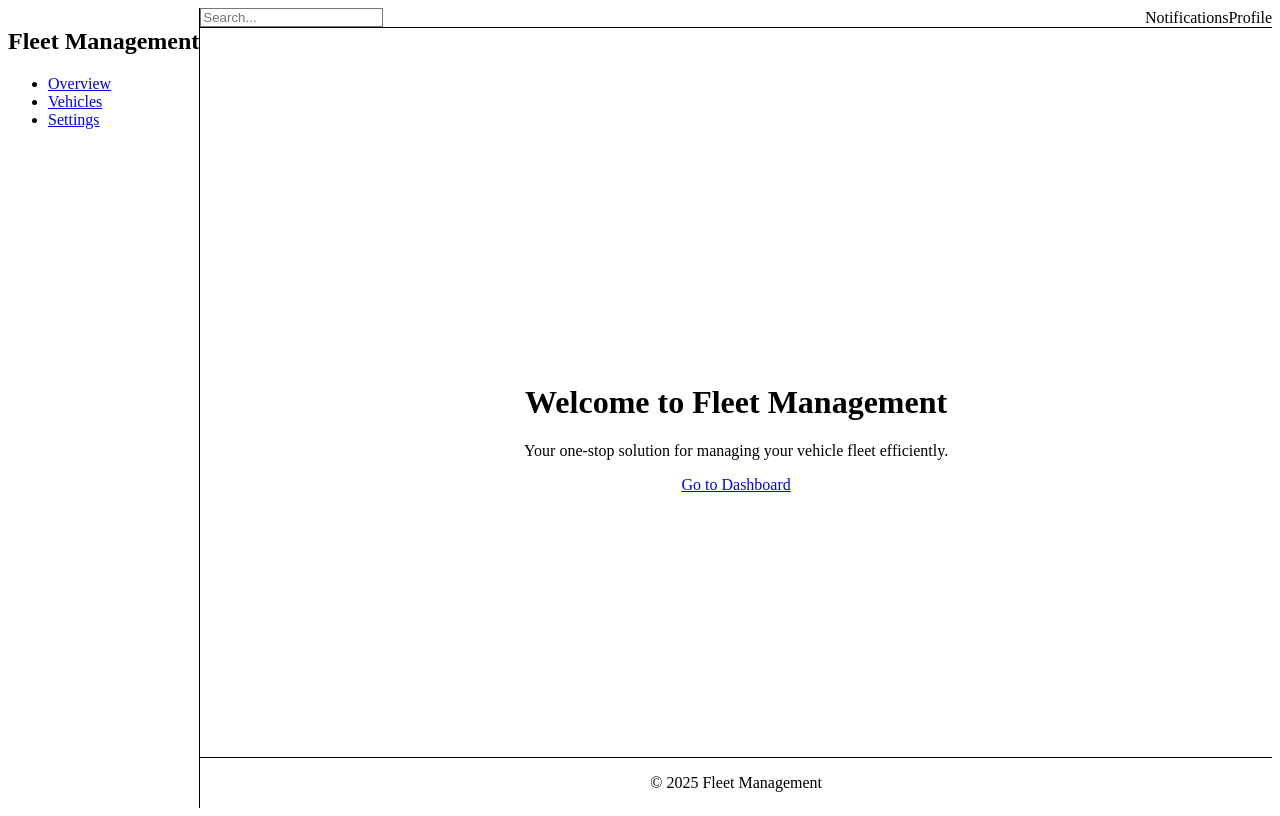
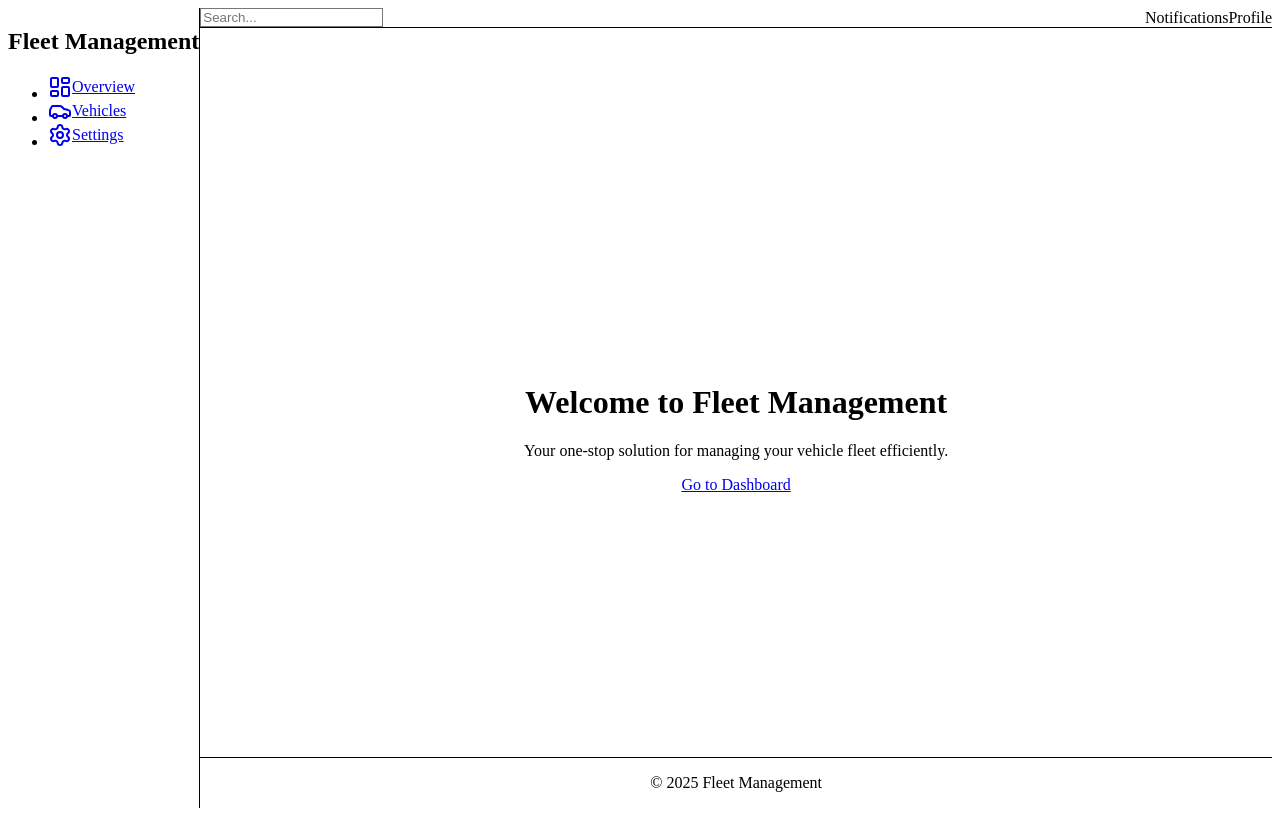
Before and after one commit to choucheniheb/fleet-management-front-end, a Next.js app: page / in a window 1280 px wide. Built offline with nearby package versions, Linux system fonts and the light colour scheme.

Commit message:
feat: improve Sidebar UI
- Add icons to the Sidebar component.

Co-authored-by: openhands <openhands@all-hands.dev>

```diff
--- a/package.json
+++ b/package.json
@@ -10,6 +10,7 @@
   "dependencies": {
     "chart.js": "^4.5.0",
     "lodash": "^4.17.21",
+    "lucide-react": "^0.542.0",
     "next": "15.5.2",
     "prop-types": "^15.8.1",
     "react": "19.1.0",
--- a/src/components/Sidebar.tsx
+++ b/src/components/Sidebar.tsx
@@ -1,5 +1,6 @@
 
 import Link from 'next/link';
+import { LayoutDashboard, Car, Settings } from 'lucide-react';
 
 const Sidebar = () => {
   return (
@@ -8,13 +9,22 @@ const Sidebar = () => {
       <nav>
         <ul>
           <li className="mb-4">
-            <Link href="/overview" className="text-gray-600 hover:text-blue-500 text-lg font-medium">Overview</Link>
+            <Link href="/overview" className="flex items-center text-gray-600 hover:text-blue-500 text-lg font-medium">
+              <LayoutDashboard className="mr-3" />
+              Overview
+            </Link>
           </li>
           <li className="mb-4">
-            <Link href="/vehicles" className="text-gray-600 hover:text-blue-500 text-lg font-medium">Vehicles</Link>
+            <Link href="/vehicles" className="flex items-center text-gray-600 hover:text-blue-500 text-lg font-medium">
+              <Car className="mr-3" />
+              Vehicles
+            </Link>
           </li>
           <li className="mb-4">
-            <Link href="/settings" className="text-gray-600 hover:text-blue-500 text-lg font-medium">Settings</Link>
+            <Link href="/settings" className="flex items-center text-gray-600 hover:text-blue-500 text-lg font-medium">
+              <Settings className="mr-3" />
+              Settings
+            </Link>
           </li>
         </ul>
       </nav>
```
Also changed, not shown: 1 other file (tests, documents, lock files or other folders).
